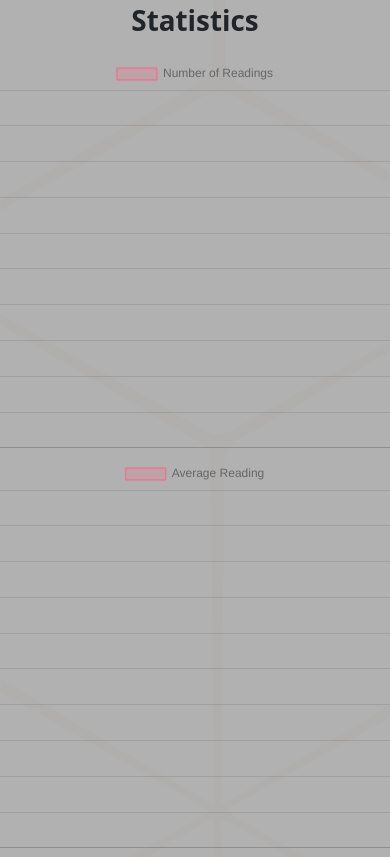
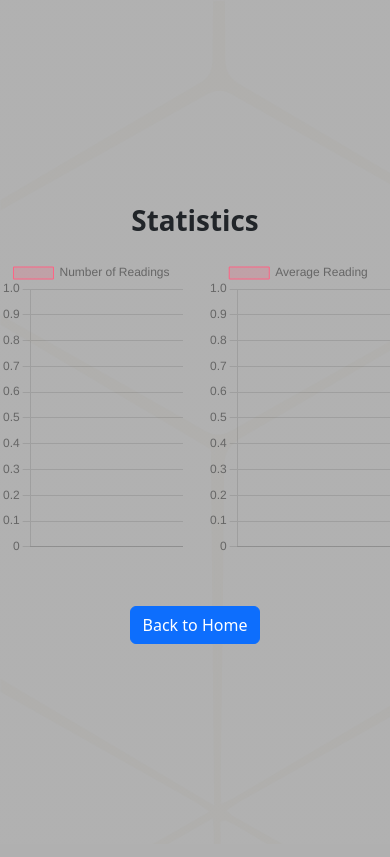
Before and after one commit to bartosz-zelek/alkomat_flask, a Flask app: page /statistics in a window 390 px wide; the page is wider, and only the part inside the window is pictured. Shown: the top 857 px of that part. After the commit the page ends 644 px from the top of that part, so only its background shows below. Run offline with Flask 3, Linux system fonts and the light colour scheme; the visitor is signed in with stand-in values (Sample User, id 1); data that the repository does not hold is empty.

Commit message:
Enhance chart responsiveness and layout in statistics template

```diff
--- a/templates/statistics.html
+++ b/templates/statistics.html
@@ -6,9 +6,16 @@ Statistics
 <p class="fs-1 fw-bold text-center">Statistics</p>
 
 <div class="row text-center">
-    <div class="col"><canvas id="chart1"></canvas></div>
-    <div class="col"><canvas id="chart2"></canvas></div>
-
+    <div class="col">
+        <div class="chart-container">
+            <canvas id="chart1"></canvas>
+        </div>
+    </div>
+    <div class="col">
+        <div class="chart-container">
+            <canvas id="chart2"></canvas>
+        </div>
+    </div>
 </div>
 <hr>
 
@@ -21,6 +28,20 @@ Statistics
 
 <script src="https://cdn.jsdelivr.net/npm/chart.js"></script>
 <!-- <script src=" https://cdn.jsdelivr.net/npm/chart.js@4.4.1/dist/chart.umd.min.js "></script> -->
+
+<style>
+.chart-container {
+    position: relative;
+    width: 100%;
+    min-height: 300px;
+    height: 40vw;
+    max-height: 500px;
+}
+.chart-container canvas {
+    width: 100% !important;
+    height: 100% !important;
+}
+</style>
 
 <script>
     window.onload = function () {
@@ -75,7 +96,10 @@ Statistics
                             borderWidth: 1
                         }]
                     },
-
+                    options: {
+                        responsive: true,
+                        maintainAspectRatio: false
+                    }
                 });
 
                 let ctx2 = document.getElementById('chart2').getContext('2d');
@@ -97,7 +121,10 @@ Statistics
                             borderWidth: 1
                         }]
                     },
-
+                    options: {
+                        responsive: true,
+                        maintainAspectRatio: false
+                    }
                 });
             })
             .catch(error => console.error('There was a problem with the fetch operation:', error));
```
